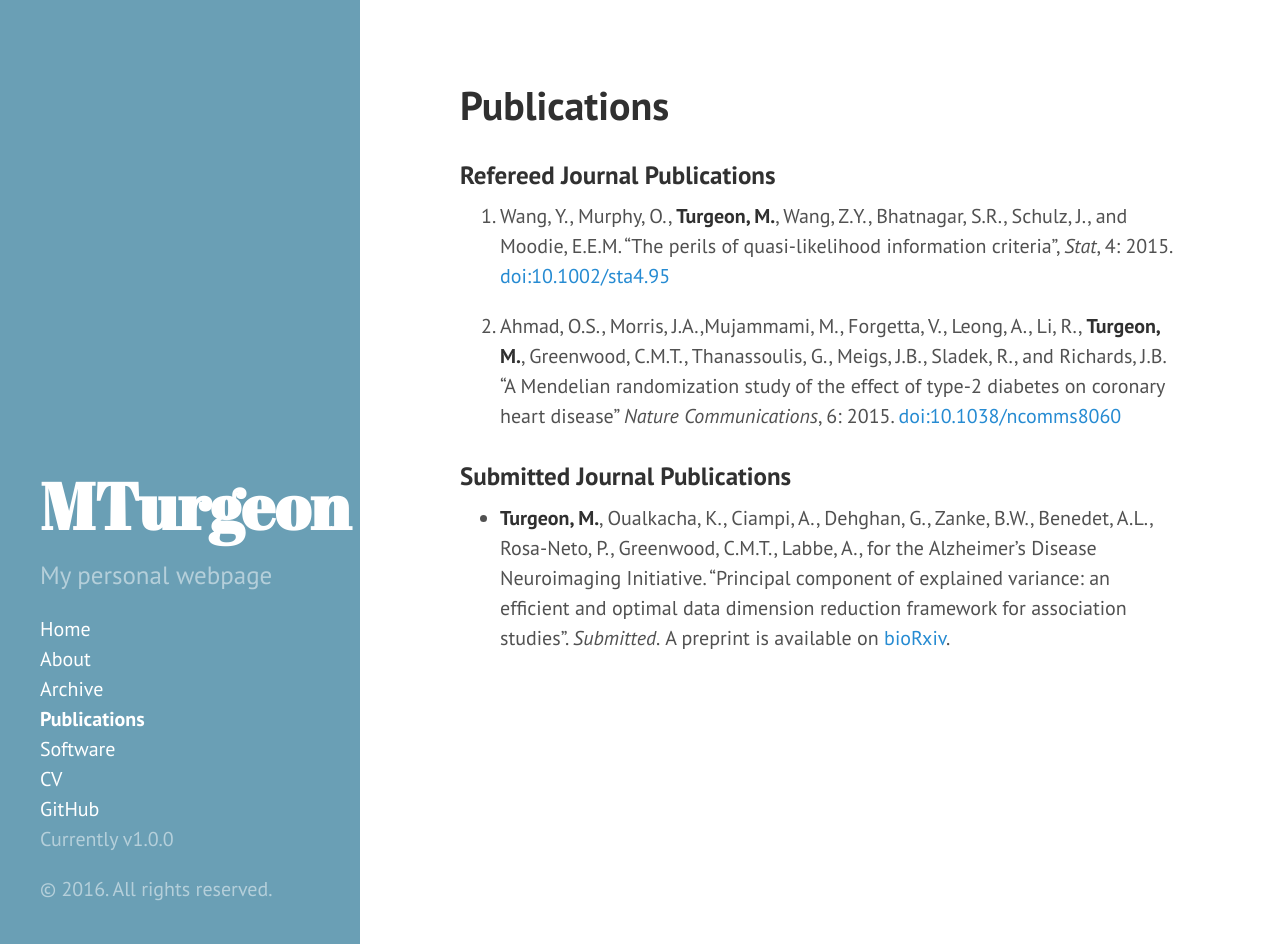
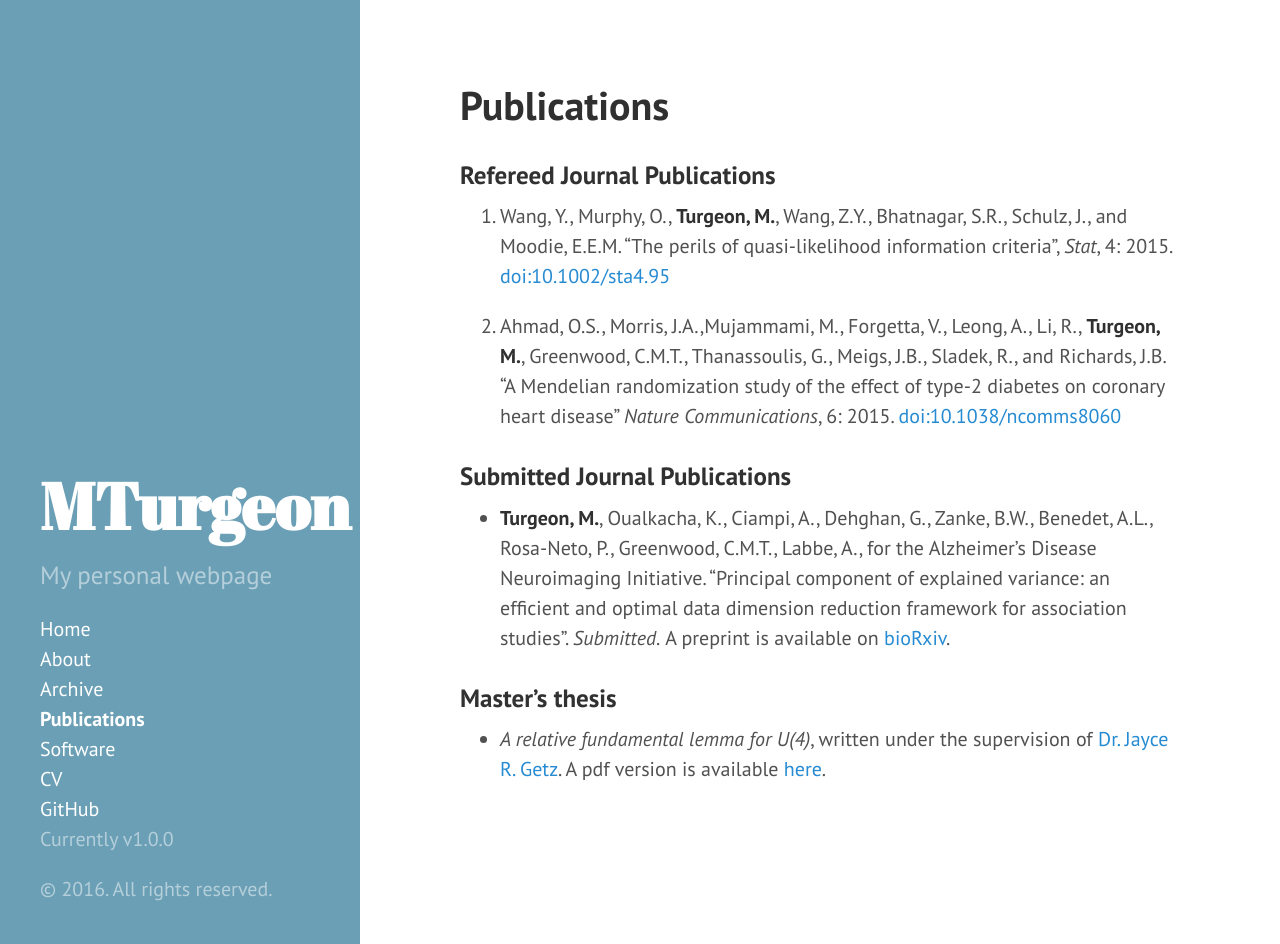
Before and after one commit to turgeonmaxime/old_website, a Jekyll site: the page built from publications.md, in a window 1280 px wide and 944 px high. Built offline with Jekyll 4.4.1, drawn with Linux system fonts in a browser that asks for light colours.

Commit message:
add masters thesis

```diff
--- a/publications.md
+++ b/publications.md
@@ -11,3 +11,7 @@ title: Publications
 
 ### Submitted Journal Publications
  - **Turgeon, M.**, Oualkacha, K., Ciampi, A., Dehghan, G., Zanke, B.W., Benedet, A.L., Rosa-Neto, P., Greenwood, C.M.T., Labbe, A., for the Alzheimer's Disease Neuroimaging Initiative. "Principal component of explained variance: an efficient and optimal data dimension reduction framework for association studies". *Submitted.* A preprint is available on [bioRxiv](http://biorxiv.org/content/early/2016/01/13/036566).
+
+### Master's thesis
+
+ - *A relative fundamental lemma for U(4)*, written under the supervision of [Dr. Jayce R. Getz](https://services.math.duke.edu/~jgetz/). A pdf version is available [here](pdfs/thesis.pdf).
```
Also changed, not shown: 1 other file.
